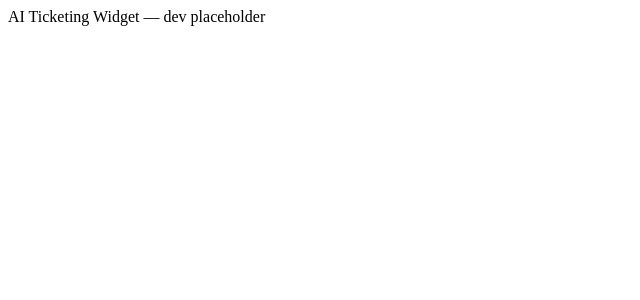
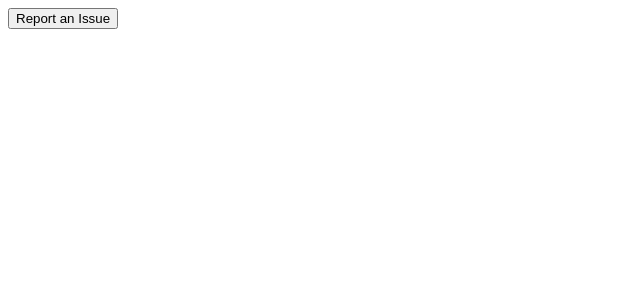
Before and after one commit to Arnav274/reg-x-internship, a React (Vite) app in the folder frontend-widget/: page / in a window 1280 px wide. Shown: the top 300 px of the page, without its empty margins (0-640 px from the left). Built offline with nearby package versions, Linux system fonts and the light colour scheme.

Commit message:
M2-6: add widget embed entry point

```diff
--- a/frontend-widget/index.html
+++ b/frontend-widget/index.html
@@ -5,7 +5,6 @@
     <title>AI Ticketing Widget — Dev</title>
   </head>
   <body>
-    <div id="root"></div>
-    <script type="module" src="/src/main.tsx"></script>
+    <script type="module" src="/src/index.tsx"></script>
   </body>
 </html>
--- /dev/null
+++ b/frontend-widget/src/index.tsx
@@ -0,0 +1,12 @@
+import { StrictMode } from "react";
+import { createRoot } from "react-dom/client";
+import { TicketModal } from "./components/TicketModal";
+
+const container = document.createElement("div");
+document.body.appendChild(container);
+
+createRoot(container).render(
+  <StrictMode>
+    <TicketModal />
+  </StrictMode>,
+);
--- a/frontend-widget/src/main.tsx
+++ /dev/null
@@ -1,8 +0,0 @@
-import { StrictMode } from "react";
-import { createRoot } from "react-dom/client";
-
-createRoot(document.getElementById("root") as HTMLElement).render(
-  <StrictMode>
-    <div>AI Ticketing Widget — dev placeholder</div>
-  </StrictMode>,
-);
```
